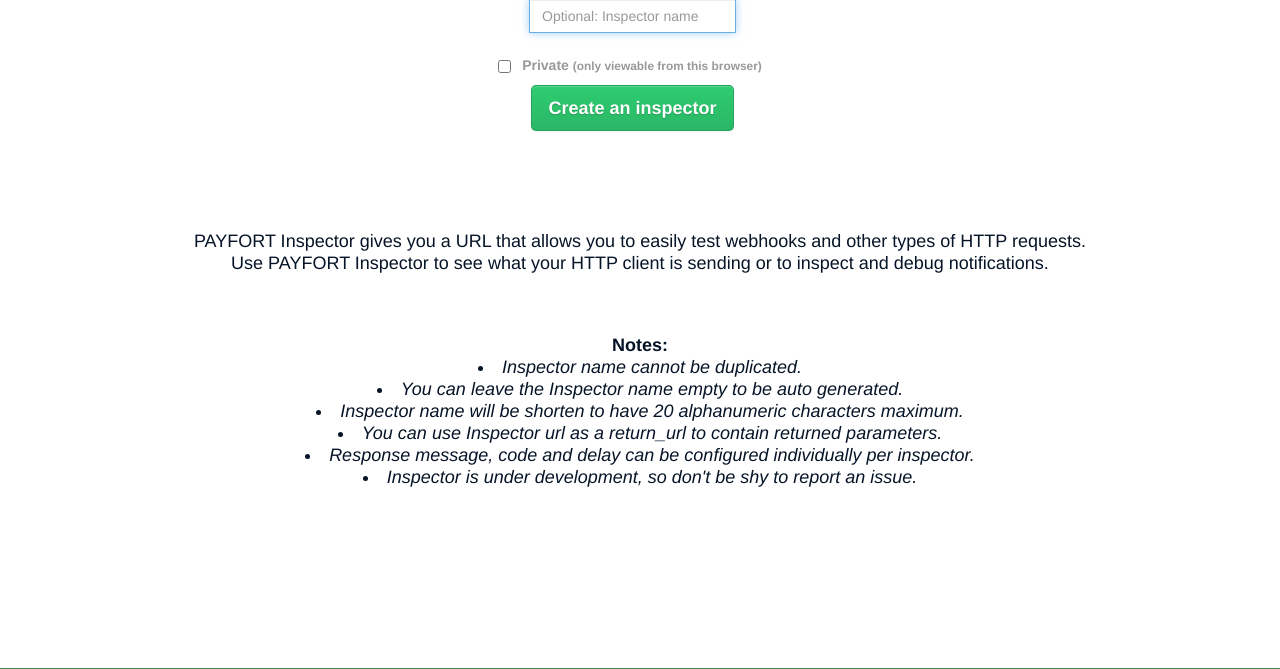
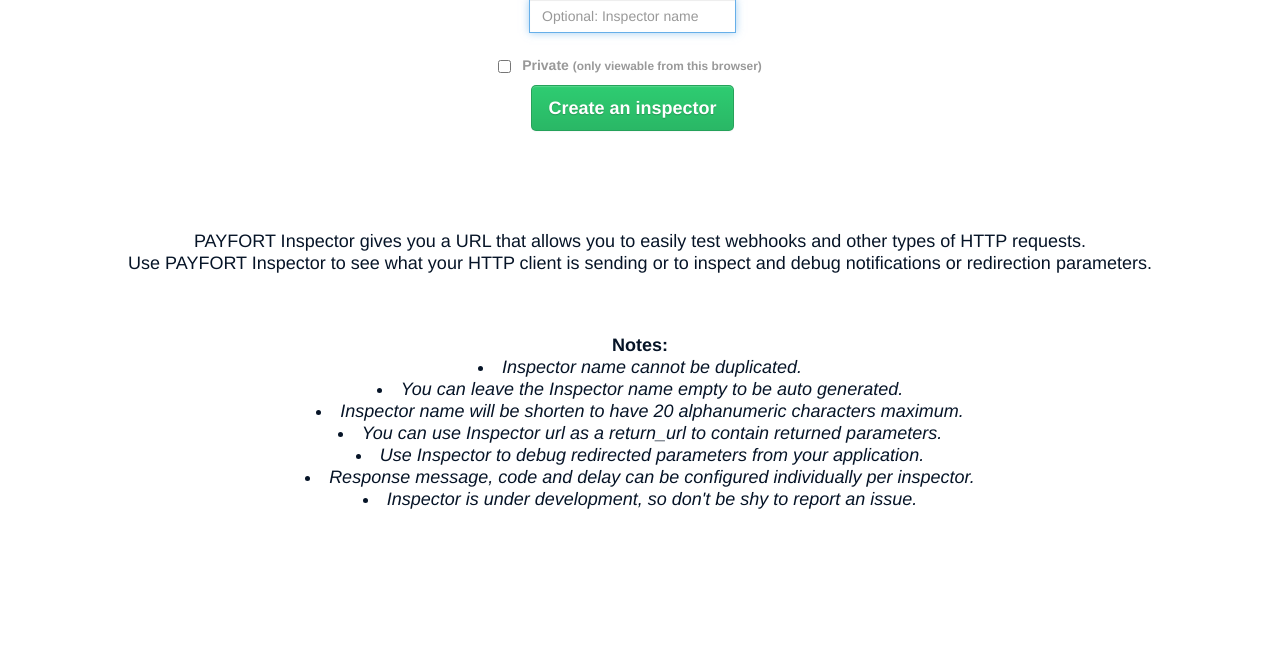
Before and after one commit to ahmeddaooud/inspect, a Python web app: template inspector/templates/home.html in a window 1280 px wide. Shown: the part 290-959 px from the top of the page. Run offline with Jinja, Linux system fonts and the light colour scheme; the template is opened without the code that fills it, so the values that code supplies are empty; some libraries are stand-ins or nearby versions.

Commit message:
Update home.html
update

```diff
--- a/inspector/templates/home.html
+++ b/inspector/templates/home.html
@@ -5,7 +5,7 @@
 
 <div class="row-fluid">
     <div class="banner-hero">
-        <h1 class="banner-header"><span class="accent-bg"><strong>start new inspection</strong></span></h1>
+        <h3 class="banner-header"><span class="accent-bg"><strong>start new inspection</strong></span></h3>
 
 
         <form action="/_create_inspector" method="post" accept-charset="utf-8">
@@ -48,7 +48,7 @@
         <h3 class="banner-subheader">
             PAYFORT Inspector gives you a URL that allows you to easily test webhooks and other types of HTTP
             requests.<br>
-            Use PAYFORT Inspector to see what your HTTP client is sending or to inspect and debug notifications.</h3>
+            Use PAYFORT Inspector to see what your HTTP client is sending or to inspect and debug notifications or redirection parameters.</h3>
 
 
         <form class="form-inline">
@@ -72,6 +72,10 @@
                 </li>
                 <li>
                     <i>
+                        Use Inspector to debug redirected parameters from your application.</i>
+                </li>
+                <li>
+                    <i>
                         Response message, code and delay can be configured individually per inspector.</i>
                 </li>
                 <li>
```
